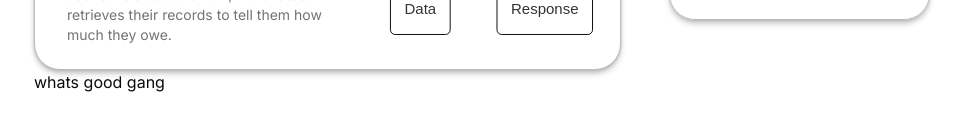
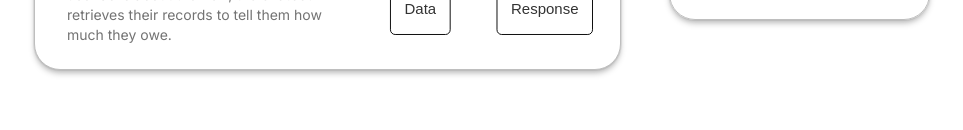
Before and after one commit to ahmed33033/ai-dictionary, a Next.js app: page / in a window 1280 px wide. Shown: the part 436-566 px from the top of the page, without its empty margins (158-1121 px from the left). Built offline with nearby package versions, Linux system fonts and the light colour scheme; a web font is replaced by a local one.

Commit message:
removing placeholder footer

```diff
--- a/app/page.tsx
+++ b/app/page.tsx
@@ -31,9 +31,6 @@ export default function Home() {
           </Card>
         </article>
       </main>
-      <footer>
-        <p>whats good gang</p>
-      </footer>
     </>
   );
 }
```
